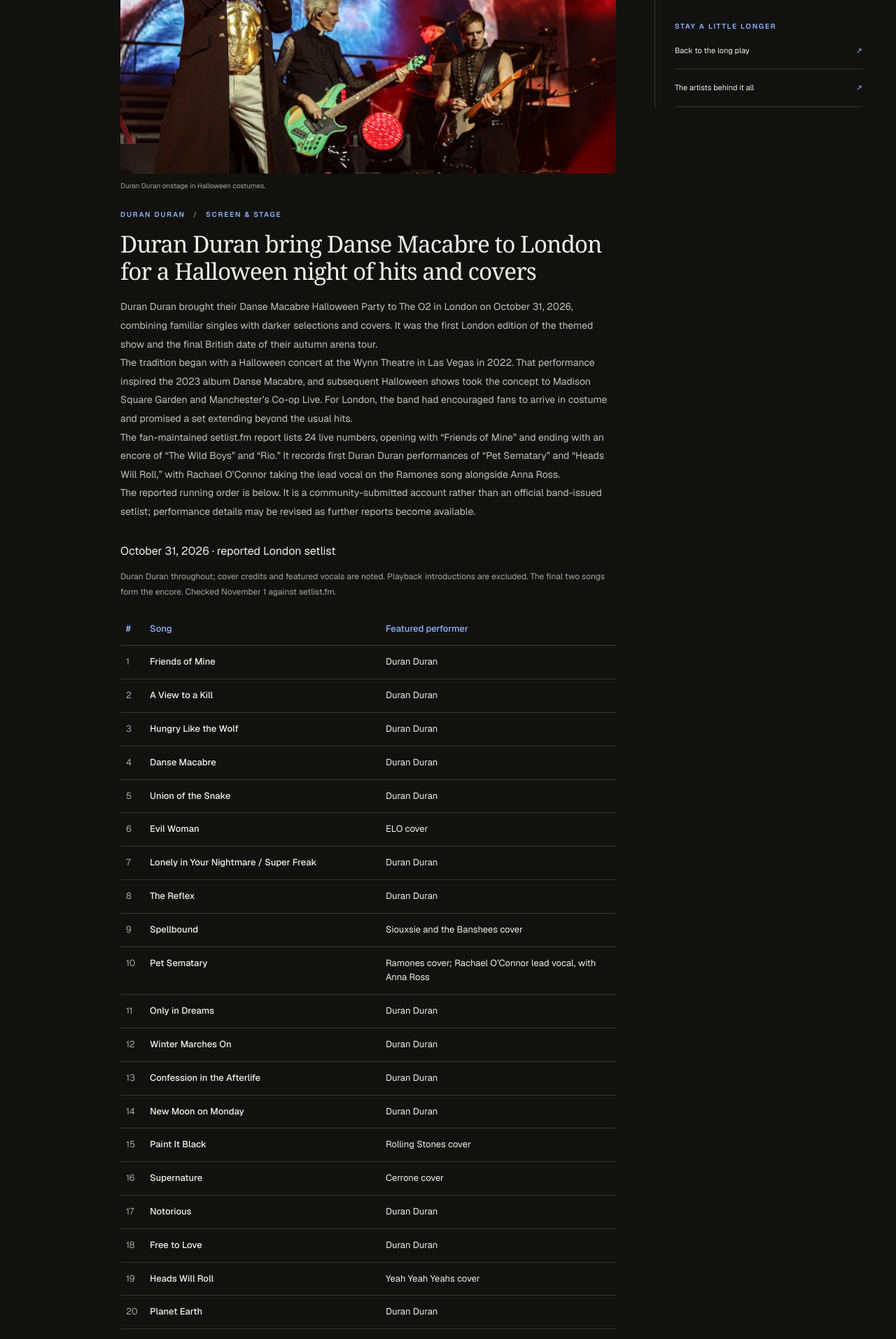
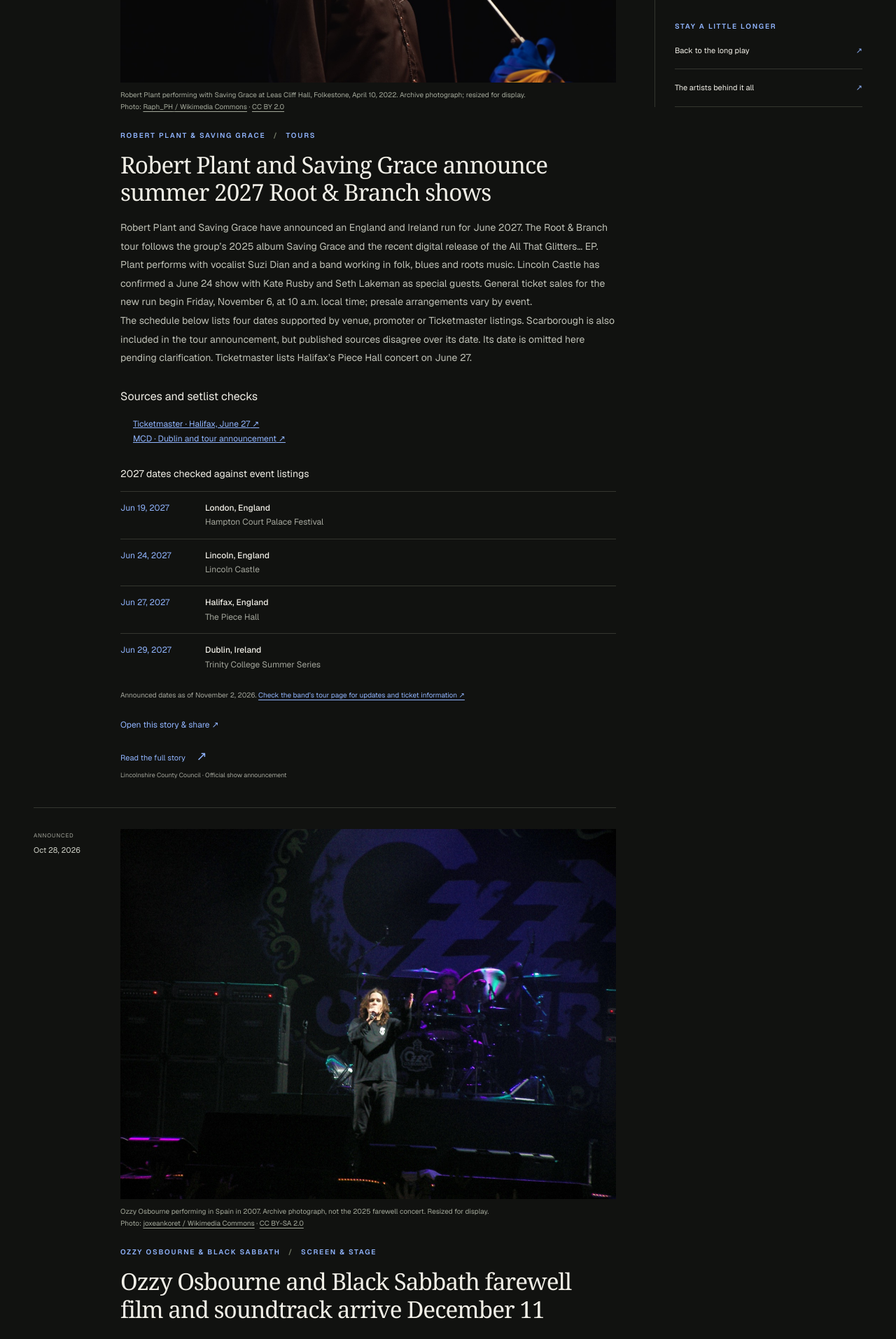
Before and after one commit to SJohn28/the-analog-replay, a Next.js app: page /news in a window 1280 px wide. Shown: the part 860-2774 px from the top of the page at 70% size. Built offline with nearby package versions, Linux system fonts and the light colour scheme.

Commit message:
Publish Robert Plant tour and Ozzy Sabbath home release stories

```diff
--- a/data/news.ts
+++ b/data/news.ts
@@ -1,4 +1,4 @@
-export const newsReviewedOn = "2026-11-01";
+export const newsReviewedOn = "2026-11-02";
 
 export type NewsCategory = "Tours" | "Releases" | "Screen & Stage" | "Remembering";
 export type NewsItem = {
@@ -26,6 +26,87 @@ export type NewsItem = {
 // Original editorial summaries. Dates refer to the linked announcement,
 // not the date of the performance or release. Keep newest announcements first.
 export const news: NewsItem[] = [
+{
+  "id": "robert-plant-root-branch-2027",
+  "artist": "Robert Plant & Saving Grace",
+  "category": "Tours",
+  "announcedOn": "2026-11-02",
+  "title": "Robert Plant and Saving Grace announce summer 2027 Root & Branch shows",
+  "summary": "Robert Plant and Saving Grace have announced an England and Ireland run for June 2027. The Root & Branch tour follows the group’s 2025 album Saving Grace and the recent digital release of the All That Glitters… EP.\n\nPlant performs with vocalist Suzi Dian and a band working in folk, blues and roots music. Lincoln Castle has confirmed a June 24 show with Kate Rusby and Seth Lakeman as special guests. General ticket sales for the new run begin Friday, November 6, at 10 a.m. local time; presale arrangements vary by event.\n\nThe schedule below lists four dates supported by venue, promoter or Ticketmaster listings. Scarborough is also included in the tour announcement, but published sources disagree over its date. Its date is omitted here pending clarification. Ticketmaster lists Halifax’s Piece Hall concert on June 27.",
+  "tourHeading": "2027 dates checked against event listings",
+  "tourCheckedOn": "November 2, 2026",
+  "tourUrl": "https://www.robertplant.com/",
+  "tourDates": [
+    {
+      "date": "2027-06-19",
+      "city": "London, England",
+      "venue": "Hampton Court Palace Festival"
+    },
+    {
+      "date": "2027-06-24",
+      "city": "Lincoln, England",
+      "venue": "Lincoln Castle"
+    },
+    {
+      "date": "2027-06-27",
+      "city": "Halifax, England",
+      "venue": "The Piece Hall"
+    },
+    {
+      "date": "2027-06-29",
+      "city": "Dublin, Ireland",
+      "venue": "Trinity College Summer Series"
+    }
+  ],
+  "source": {
+    "name": "Lincolnshire County Council · Official show announcement",
+    "url": "https://www.lincolnshire.gov.uk/news/article/3013/robert-plant-saving-grace-announce-summer-2027-root-branch-tour"
+  },
+  "references": [
+    {
+      "name": "Ticketmaster · Halifax, June 27",
+      "url": "https://www.ticketmaster.co.uk/robert-plant-halifax-27-06-2027/event/35006548A0AE3FE6"
+    },
+    {
+      "name": "MCD · Dublin and tour announcement",
+      "url": "https://www.mcd.ie/artists/robert-plant"
+    }
+  ],
+  "photo": {
+    "src": "/images/news/plant-saving-grace.jpg",
+    "width": 1400,
+    "height": 787,
+    "alt": "Robert Plant singing into a microphone onstage",
+    "caption": "Robert Plant performing with Saving Grace at Leas Cliff Hall, Folkestone, April 10, 2022. Archive photograph; resized for display.",
+    "credit": "Raph_PH",
+    "url": "https://commons.wikimedia.org/wiki/File:Robert_Plant_(2022).jpg",
+    "license": "CC BY 2.0",
+    "licenseUrl": "https://creativecommons.org/licenses/by/2.0/"
+  }
+},
+{
+  "id": "ozzy-sabbath-back-beginning-home-release-2026",
+  "artist": "Ozzy Osbourne & Black Sabbath",
+  "category": "Screen & Stage",
+  "announcedOn": "2026-10-28",
+  "title": "Ozzy Osbourne and Black Sabbath farewell film and soundtrack arrive December 11",
+  "summary": "Ozzy Osbourne & Black Sabbath: Back to the Beginning will receive home-video and soundtrack releases on December 11, 2026, following its October 28 cinema release. The announcement lists 4K Ultra HD, Blu-ray, CD, vinyl and digital formats, with different combinations available by edition.\n\nThe film documents the July 5, 2025 concert at Villa Park in Birmingham. Osbourne performed with his solo band and reunited with Tony Iommi, Geezer Butler and Bill Ward for Black Sabbath’s farewell. It was Osbourne’s final performance; he died 17 days later.\n\nThe concert film runs approximately three and a half hours and includes selected performances and collaborations from the event. Buyers should check the contents of their chosen edition rather than assume every package contains the entire day’s music.\n\nAn expanded deluxe box is scheduled for April 2027, separately from the December releases. Its announced extras include a bonus Blu-ray collecting 35 Osbourne and Black Sabbath songs and covers performed by special guests. An advance performance of “Mr. Crowley” was released with the October 28 announcement.",
+  "source": {
+    "name": "Ozzy Osbourne · Official release announcement",
+    "url": "https://www.ozzy.com/archives/news/ozzy-osbourne-black-sabbath-back-to-the-beginning"
+  },
+  "photo": {
+    "src": "/images/news/ozzy-2007.jpg",
+    "width": 1400,
+    "height": 1047,
+    "alt": "Ozzy Osbourne singing on a concert stage with his band behind him",
+    "caption": "Ozzy Osbourne performing in Spain in 2007. Archive photograph, not the 2025 farewell concert. Resized for display.",
+    "credit": "joxeankoret",
+    "url": "https://commons.wikimedia.org/wiki/File:Ozzy_Osbourne.jpg",
+    "license": "CC BY-SA 2.0",
+    "licenseUrl": "https://creativecommons.org/licenses/by-sa/2.0/"
+  }
+},
 {
   "id": "duran-duran-halloween-o2-2026",
   "artist": "Duran Duran",
```
Also changed, not shown: public/images/news/ozzy-2007.jpg (added), public/images/news/plant-saving-grace.jpg (added).
